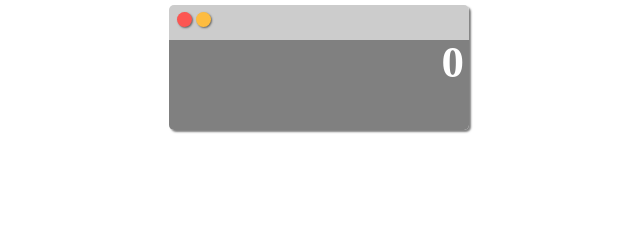
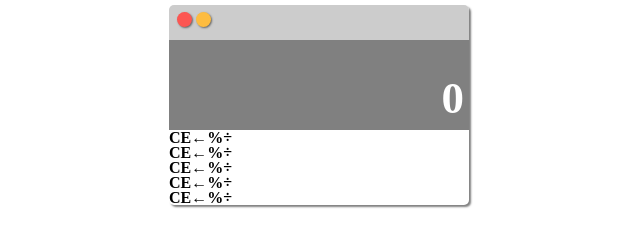
Before and after one commit to zhangbowei/codePen, a plain HTML site: page example/calculate&flex.html in a window 1280 px wide. Shown: the whole page, without its empty margins (321-961 px from the left). Drawn offline with Linux system fonts and the light colour scheme.

```diff
--- a/example/calculate&flex.html
+++ b/example/calculate&flex.html
@@ -50,6 +50,12 @@
                 min-height: 90px;
                 background-color: hsl(0, 0%, 50%);
                 color: #FFF;
+
+                display: flex;
+                flex-direction: column;
+                justify-content: flex-end;
+
+                line-height: 1.4;
                 text-align: right;
             }
             #middle div {
@@ -62,6 +68,14 @@
                 font-size: 45px;
                 font-weight: 600;
             }
+            #bottom {
+                font-weight: 600;
+            }
+            .row {
+                display: flex;
+                margin-bottom: -1px;
+            }
+
         </style>
     </head>
     <body>
@@ -80,6 +94,38 @@
                     <div id="express"></div>
                     <div id="result">0</div>
                 </div>
+                <div id="bottom">
+                    <div class="row">
+                        <span id="reset" data-number="C">CE</span>
+                        <span id="remove" data-number="←">←</span>
+                        <span data-number="%">%</span>
+                        <span data-number="/">÷</span>
+                    </div>
+                    <div class="row">
+                        <span id="reset" data-number="C">CE</span>
+                        <span id="remove" data-number="←">←</span>
+                        <span data-number="%">%</span>
+                        <span data-number="/">÷</span>
+                    </div>
+                    <div class="row">
+                        <span id="reset" data-number="C">CE</span>
+                        <span id="remove" data-number="←">←</span>
+                        <span data-number="%">%</span>
+                        <span data-number="/">÷</span>
+                    </div>
+                    <div class="row">
+                        <span id="reset" data-number="C">CE</span>
+                        <span id="remove" data-number="←">←</span>
+                        <span data-number="%">%</span>
+                        <span data-number="/">÷</span>
+                    </div>
+                    <div class="row">
+                        <span id="reset" data-number="C">CE</span>
+                        <span id="remove" data-number="←">←</span>
+                        <span data-number="%">%</span>
+                        <span data-number="/">÷</span>
+                    </div>
+                </div>
             </div>
         </div>
 
--- a/sketch.css
+++ b/sketch.css
@@ -195,7 +195,7 @@
     padding-right: 6px;
     position: relative;
     display: inline-block;
-    max-width: 50%;
+    max-width: 80%;
     text-overflow: ellipsis;
     white-space: nowrap;
     overflow: hidden;
```
